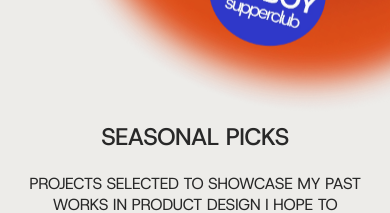
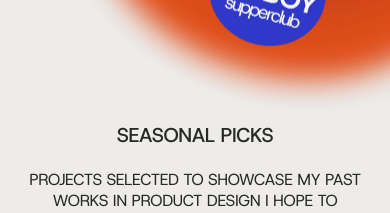
Before and after one commit to matthewhopeyonatan-creator/portfolio, a Next.js app: page / in a window 390 px wide. Shown: the part 860-1073 px from the top of the page. Built offline with nearby package versions, Linux system fonts and the light colour scheme.

Commit message:
Section titles 20px, descriptions 16px (Seasonal Picks, Grocer's Selects)
Co-Authored-By: Claude Opus 5.5 <noreply@anthropic.com>
Claude-Session: https://claude.ai/code/session_01GYPHnZVL3HH7QMswTWv6Z2

```diff
--- a/app/page.module.css
+++ b/app/page.module.css
@@ -33,13 +33,13 @@
 }
 
 .titleSmall {
-  font-size: 24px;
+  font-size: 20px;
   font-weight: 500;
 }
 
 .titleSub {
   margin: 0;
-  font-size: 20px;
+  font-size: 16px;
   font-weight: 400;
   line-height: normal;
   text-box: trim-both cap alphabetic;
@@ -81,6 +81,9 @@
   .sectionTitle {
     font-size: 24px;
   }
+  .titleSmall {
+    font-size: 20px;
+  }
   /* phones: the description runs as one wrapping paragraph, a size down, on the margins */
   .titleStack {
     gap: 24px;
```
